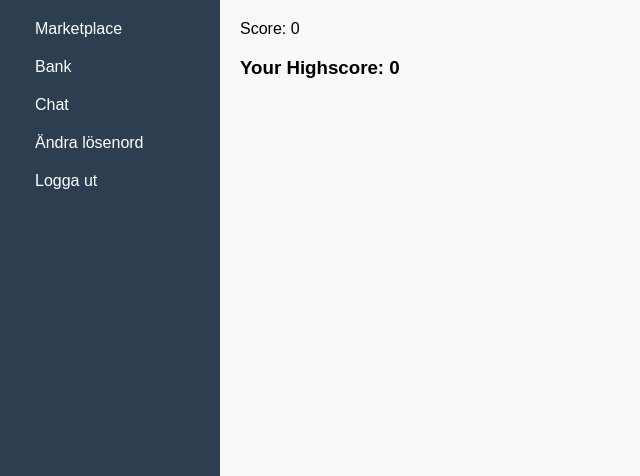
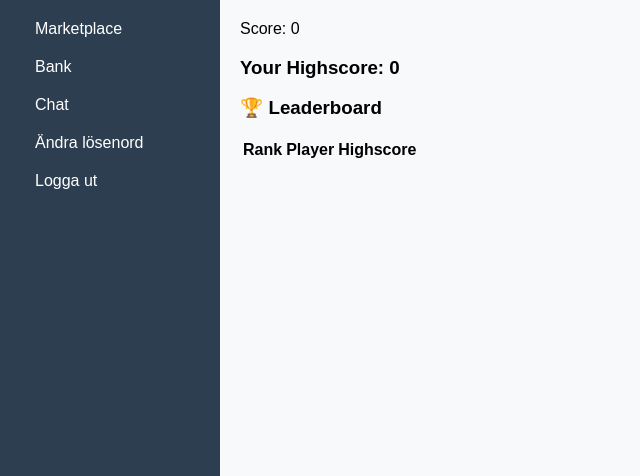
Before and after one commit to blueshadow0324/coin-project1, a Flask app: page /dino in a window 1280 px wide. Shown: the part 324-800 px from the top of the page, without its empty margins (0-640 px from the left). Run offline with Flask 3, Linux system fonts and the light colour scheme; a user stored in the database is signed in; data comes from the database, SQL or seed files in the repository; lists and menus that the app fills with data are empty.

Commit message:
Update dino.html

```diff
--- a/templates/dino.html
+++ b/templates/dino.html
@@ -7,6 +7,26 @@
 <p id="scoreDisplay">Score: 0</p>
 
 <h3>Your Highscore: {{ user_highscore }}</h3>
+
+<h3>🏆 Leaderboard</h3>
+<table class="table table-striped">
+  <thead>
+    <tr>
+      <th>Rank</th>
+      <th>Player</th>
+      <th>Highscore</th>
+    </tr>
+  </thead>
+  <tbody>
+    {% for entry in leaderboard %}
+    <tr>
+      <td>{{ loop.index }}</td>
+      <td>{{ entry.username }}</td>
+      <td>{{ entry.high }}</td>
+    </tr>
+    {% endfor %}
+  </tbody>
+</table>
 
 <script>
 const canvas = document.getElementById("dinoGame");
@@ -87,6 +107,7 @@ function gameLoop() {
 
 function gameOver() {
     gameRunning = false;
+    alert("Game Over! Score: " + score);
 
     // Send score to backend
     fetch("/dino/submit", {
@@ -97,7 +118,7 @@ function gameOver() {
     .then(res => res.json())
     .then(data => {
         console.log(data);
-        location.reload(); // reload page to update highscore
+        location.reload(); // reload page to update highscore + leaderboard
     });
 }
 </script>
```
